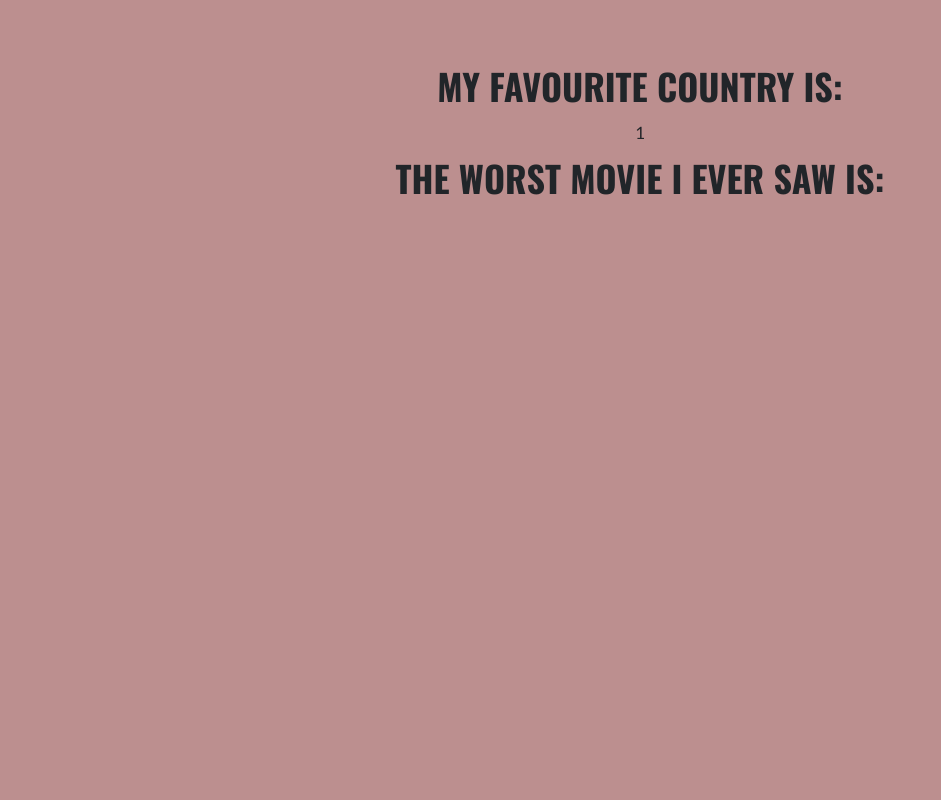
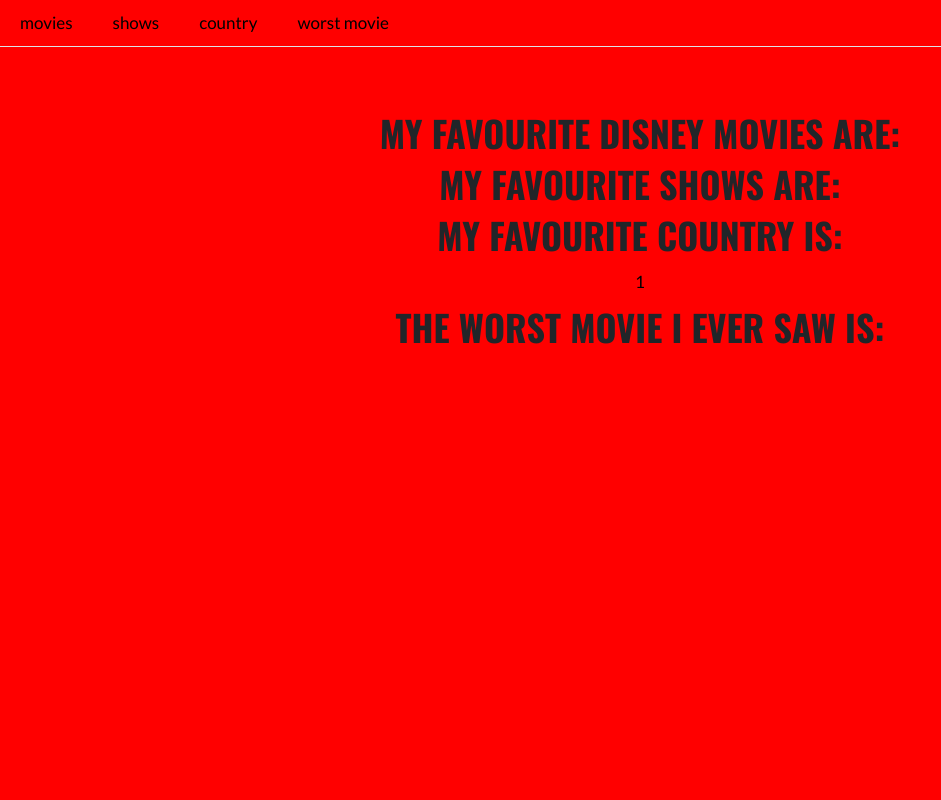
Before and after one commit to elisek-bc/Global-Supervariables, a PHP site: page /result.php?country=1 in a window 1280 px wide. Shown: the whole page, without its empty margins (0-941 px from the left). Run offline with PHP 8.4, Linux system fonts and the light colour scheme; data that the repository does not hold is empty.

Commit message:
non working bonus part tabs

```diff
--- a/src/result.php
+++ b/src/result.php
@@ -1,13 +1,26 @@
-
+<!--NAVIGATION-->
+<div class="row navigation m-auto d-inline-block text-center">
+    <ul class="nav nav-tabs">
+        <li><a href="#movies">movies</a></li>
+        <li><a href="#shows">shows</a></li>
+        <li><a href="#country">country</a></li>
+        <li><a href="#worst">worst movie</a></li>
+    </ul>
+</div>
+<!-------------------------------------------------------->
+<!--MAKING ARRAYS WITH PHP-->
 <?php
     require('header.php');
 ?>
+
 <div class='wrapper'>
+
     <?php
         if ($_SERVER["REQUEST_METHOD"] == "POST") {
     // collect value of input field
     // making arrays to store movies / shows
-        echo "<h2>My favourite Disney movies are: </h2>";
+
+
             $movieArray = [];
             $showArray = [];
 
@@ -15,31 +28,63 @@
                 array_push($movieArray,htmlspecialchars($_POST["movie$i"]));
             };
 
+
+            for($i=1; $i < 6; $i++) {
+                array_push($showArray,htmlspecialchars($_POST["show$i"]));
+            };
+        }
+    ?>
+<!-------------------------------------------------------->
+
+    <!--What needs to appear when you click the id with post-->
+    <!--MOVIES PART-->
+    <div id="movies">
+        <?php
+            echo "<h2>My favourite Disney movies are: </h2>";
             foreach($movieArray as $value){
                 echo "<p>$value</p>";
             }
-
+        ?>
+    </div>
+<!-------------------------------------------------------->
+    <!--SHOWS PART-->
+    <div id="shows">
+        <?php
             echo "<h2>My favourite shows are: </h2>";
-        for($i=1; $i < 6; $i++) {
-            array_push($showArray,htmlspecialchars($_POST["show$i"]));
-        };
-
             foreach($showArray as $value){
                 echo "<p>$value</p>";
             }
+        ?>
+    </div>
+<!-------------------------------------------------------->
 
-    }
-
-    else if ($_SERVER["REQUEST_METHOD"] == "GET") {
-        echo "<h2>My favourite country is:</h2>";
+    <!--What needs to appear when you click the id with get-->
+    <!-- COUNTRY PART-->
+    <?php
+        if ($_SERVER["REQUEST_METHOD"] == "GET") {
             $country = htmlspecialchars($_GET['country']);
-        echo "<p>$country</p>";
-
-        echo "<h2>The worst movie I ever saw is: </h2>";
-        $movie = htmlspecialchars($_GET['worst']);
-        echo "<p>$movie</p>";
+            $worst = htmlspecialchars($_GET['worst']);;
         }
     ?>
+
+    <div id="country">
+    <h2>My favourite country is:</h2>
+
+    <?php
+        echo "<p>$country</p>";
+    ?>
     </div>
+<!-------------------------------------------------------->
+
+    <!--WORST MOVIE PART-->
+    <div id="worst">
+    <h2>The worst movie I ever saw is: </h2>
+
+    <?php
+        echo "<p>$worst</p>";
+    ?>
+    </div>
+
+<!-------------------------------------------------------->
 </body>
 </html>
--- a/src/stylesheet.css
+++ b/src/stylesheet.css
@@ -2,7 +2,7 @@ html,body {
     margin: 0;
     padding: 0;
     overflow-x: hidden;
-    background-color: rosybrown;
+    background-color: red;
 }
 
 h2 {
@@ -21,10 +21,11 @@ h3 {
 }
 
 
-p,li,input {
+p,li,input,a {
     font-family: 'Lato', sans-serif;
     font-weight: 400;
     font-size: 17px;
+    color: black;
     margin: 5px;
     padding: 5px;
     border-radius: 5px;
@@ -43,3 +44,7 @@ input[type=submit] {
     margin: 5%;
     text-align:center;
 }
+
+.navigation {
+    width: 100vw;
+}
```
Lines whose indentation alone changed are shown as unchanged.
